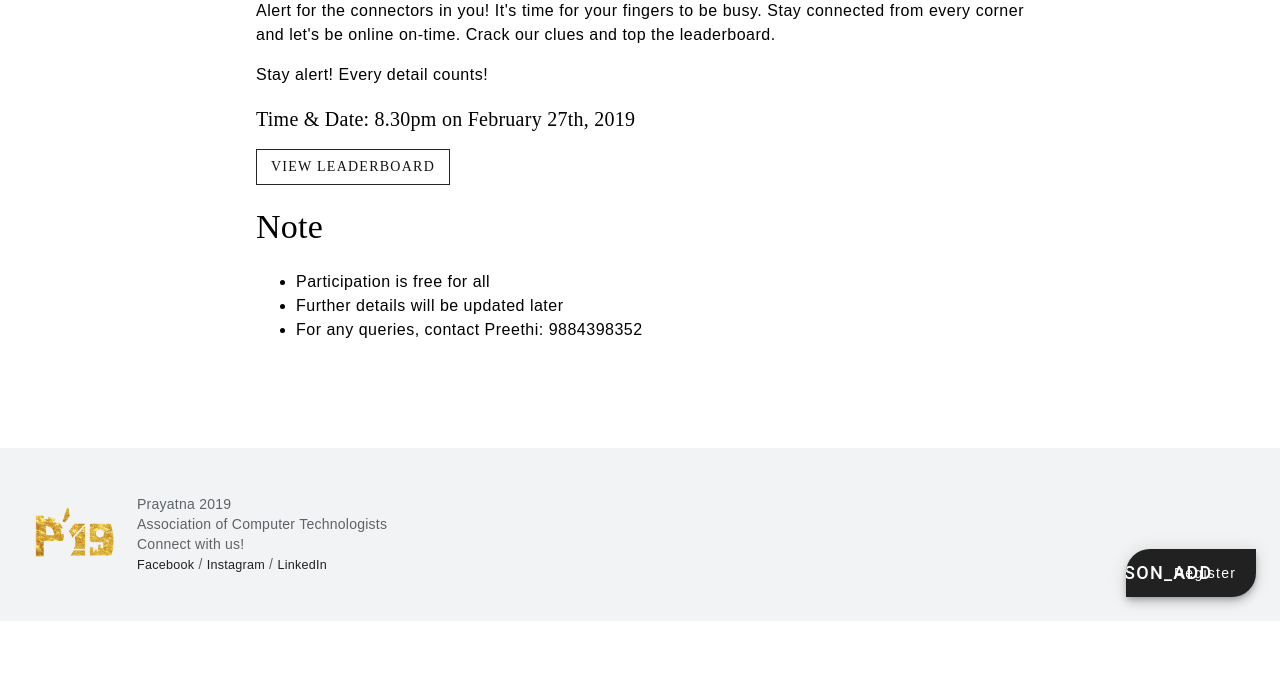
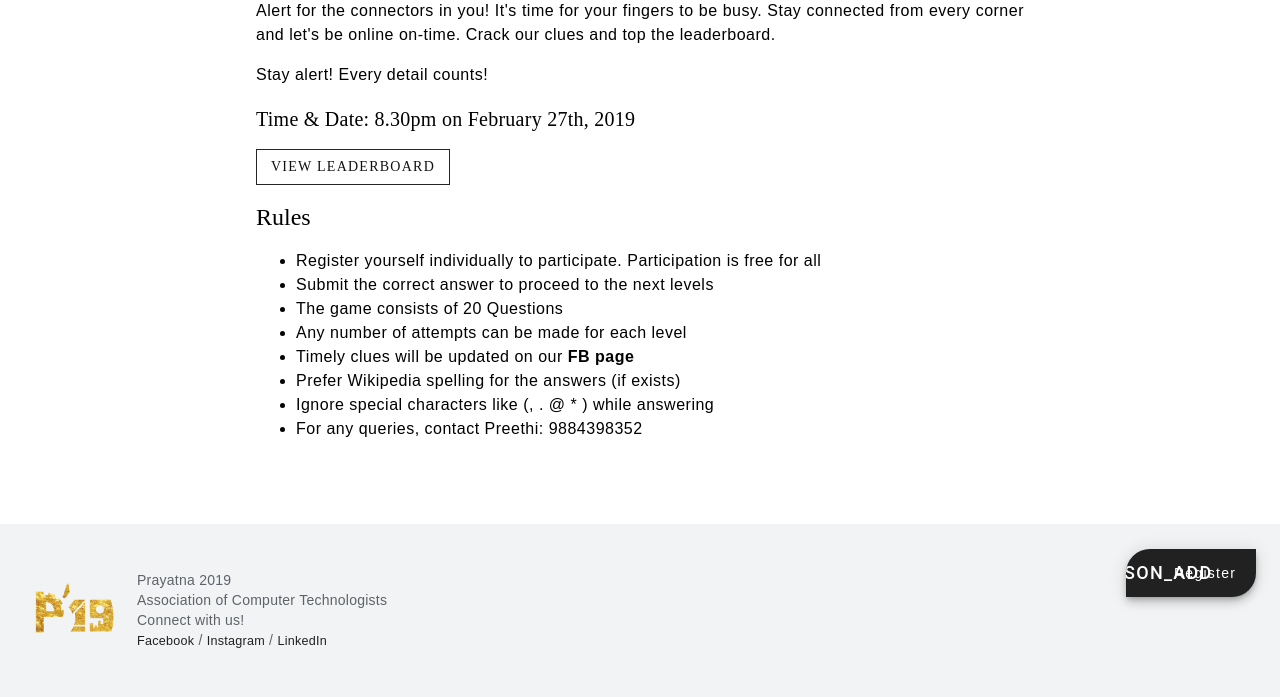
Before and after one commit to jeyadosstimothy/prayatna-2019, a PHP site: page /details.php?id=connexions-online in a window 1280 px wide. Shown: the part 179-876 px from the top of the page. Before the commit the page ends 800 px from the top, so only its background shows below. Run offline with PHP 8.4, Linux system fonts and the light colour scheme; some libraries are stand-ins or nearby versions; some web fonts are replaced.

Commit message:
Added rules for connexions
Changed content for reactjs

```diff
--- a/details.php
+++ b/details.php
@@ -440,7 +440,7 @@
                     return m('div.anim-appear-fadein', [
                         m('h1', {class: 'mdc-typography--headline3'}, 'Web Development with ReactJS'),
                         m('p', {class: 'mdc-typography--body1'}, 'React is a JavaScript library designed to be a straightforward and painless way to develop interactive user interfaces. Developed by Facebook, this is one of the most powerful libraries present for designing modern applications in real-time with impressive aesthetics and simplified back-ends. You will learn to use this library for designing such applications from scratch, and get yourself acquainted with some impressive techniques that you can use for developing your own, using this library.'),
-                        m('p', {class: 'mdc-typography--body1'}, "The workshop is conducted by the official chapter of Google Developers Group (GDG) in Chennai, who host a vareity of technical activites like Tech Talks, Meetups, Code Sprints and Hackathons."),
+                        m('p', {class: 'mdc-typography--body1'}, "The workshop is conducted by an expert from the industry, who is also a speaker of Google Developers who have done a variety of tech talks, meetups, code sprints and hackathons."),
                         m('h1', {class: 'mdc-typography--headline6'}, 'Time and Date: 9am - 5pm on March 9'),
                         m('h1', {class: 'mdc-typography--headline6'}, 'Registration Amount: Rs. 649'),
                         m('h1', {class: 'mdc-typography--headline4'}, 'Objectives'),
@@ -1341,10 +1341,18 @@
                         <?php
                             }
                         ?>
-                        m('h1', {class: 'mdc-typography--headline4'}, 'Note'),
+                        m('h1', {class: 'mdc-typography--headline5'}, 'Rules'),
                         m('ul', {class: 'mdc-typography--body1'},
-                            m('li', 'Participation is free for all'),
-                            m('li', 'Further details will be updated later'),
+                            m('li', 'Register yourself individually to participate. Participation is free for all'),
+                            m('li', 'Submit the correct answer to proceed to the next levels'),
+                            m('li', 'The game consists of 20 Questions'),
+                            m('li', 'Any number of attempts can be made for each level'),
+                            m('li',
+                                'Timely clues will be updated on our ',
+                                m('a', {href: "https://www.facebook.com/prayatnact/", style: 'color: black; font-weight: bold;'}, 'FB page')
+                            ),
+                            m('li', 'Prefer Wikipedia spelling for the answers (if exists)'),
+                            m('li', 'Ignore special characters like (, . @ * ) while answering'),
                             m('li', 'For any queries, contact Preethi: 9884398352')
                         ),
                     ]);
--- a/home.php
+++ b/home.php
@@ -289,7 +289,7 @@
         }),
         m(CellCard, {
           title: 'Web Development with ReactJS',
-          subtitle: 'Google Developers Group',
+          subtitle: 'Google Developers',
           secondary: 'Design Websites with Perfection',
           id: 'react-js',
           style: "background-image: url('res/react.jpeg');"
```
